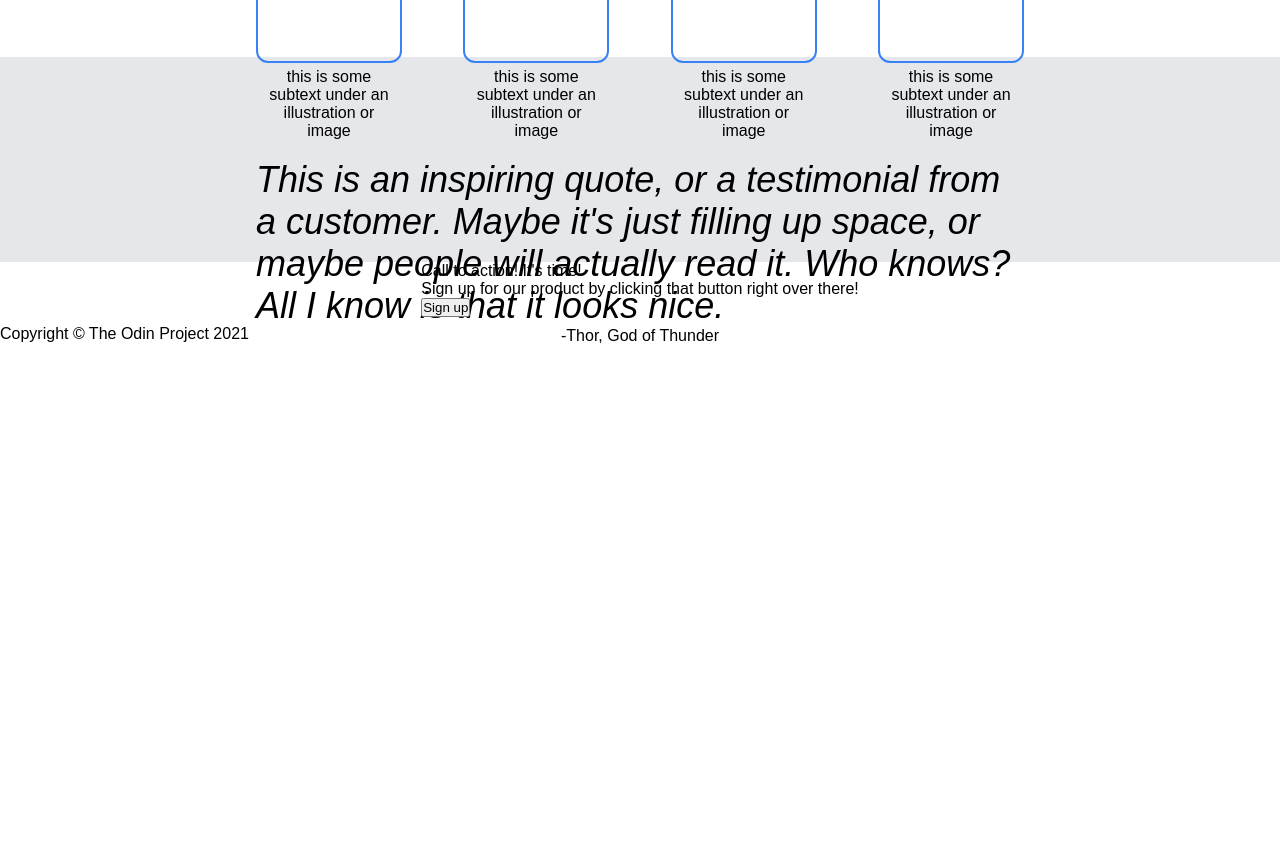
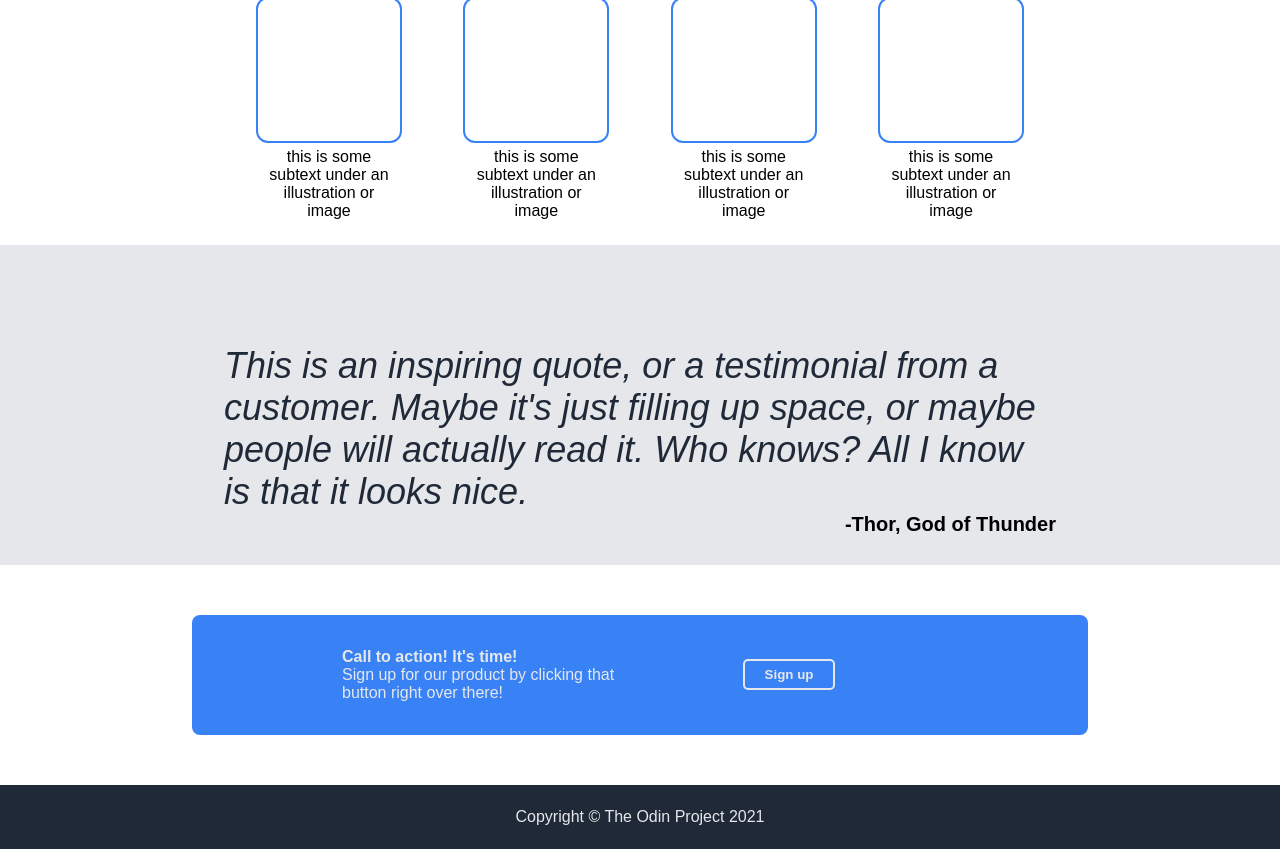
Before and after one commit to AgedFineWine/Landing-Page, a plain HTML site: page index.html in a window 1280 px wide. Shown: the part 395-1244 px from the top of the page. Before the commit the page ends 800 px from the top, so only its background shows below. Drawn offline with Linux system fonts and the light colour scheme.

Commit message:
completed landing page. page now works fine when width and height changes dynamically

```diff
--- a/index.css
+++ b/index.css
@@ -16,11 +16,7 @@ header{
     background-color: #1F2937;
     color: #F9FAF8;
     padding: 20px 150px 100px 150px;
-    height: 30vh;
-}
-
-section{
-    height: 60vh;
+    max-height: 40vh;
 }
 
 footer{
@@ -75,6 +71,7 @@ ul{
     border-style: none;
     border-radius: 5px;
     font-weight: bold;
+    margin-top: 10px;
 }
 
 .row-one, .row-two, .row-three{
@@ -95,7 +92,7 @@ ul{
 
 .row-one{
     margin-bottom: 20px;
-    max-height: 40%;
+    max-height: 40vh;
 }
 
 .box{
@@ -122,16 +119,73 @@ ul{
 
 .row-two{
     background-color: #e5e7eb;
-    padding: 8% 20vw 8% 20vw;
-    max-height: 35%;
+    padding: 100px;
+    max-height: 40vh;
+}
+
+.internal-box{
+    width: 65vw;
+    display: flex;
+    flex-direction: column;
 }
 
 #inspirational-quote{
-    font-style: italic;
+    font-weight: lighter;
     font-size: 36px;
+    color: #1f2937;
+}
 
+#quote-author{
+    align-self: flex-end;
+    font-weight: 900;
+    font-size: 20px;
 }
 
 .row-three{
-    max-height: 25%;
+    max-height: 40vh;
+    padding: 50px 0 50px 0;
 }
+
+.call-to-action{
+    display: flex;
+    align-items: center;
+    justify-content: center;
+    padding: 33px 150px 33px 150px;
+    border-radius: 8px;
+    background-color: #3882f6;
+    width: 70vw;
+}
+
+.sign-up-text{
+    flex: 1;
+}
+
+.sign-up-text > p{
+    color: #e5e7eb;
+}
+
+.sign-up-button{
+    display: flex;
+    align-items: center;
+    justify-content: center;
+    flex: 1;
+}
+
+#bottom-button{
+    padding: 6px 20px;
+    border-radius: 5px;
+    background-color: #3882f6;
+    color: #e5e7eb;
+    font-weight: bold;
+    border-style: solid;
+    border-color: #e5e7eb;
+}
+
+footer{
+    height: 8vh;
+    background-color: #1f2937;
+    color: #e5e7eb;
+    display: flex;
+    align-items: center;
+    justify-content: center;
+}
--- a/index.html
+++ b/index.html
@@ -53,17 +53,23 @@
         </div>
 
         <div class="row-two">
-            <p id="inspirational-quote">This is an inspiring quote, or a testimonial from a customer. Maybe
-                it's just filling up space, or maybe people will actually read it. Who
-                knows? All I know is that it looks nice.
-            </p>
-            <p>-Thor, God of Thunder</p>
+            <div class="internal-box">
+                <p id="inspirational-quote"><i>This is an inspiring quote, or a testimonial from a customer. Maybe
+                    it's just filling up space, or maybe people will actually read it. Who
+                    knows? All I know is that it looks nice.</i>
+                </p>
+                <p id="quote-author">-Thor, God of Thunder</p>
+            </div>
         </div>
         <div class="row-three">
-            <div class="content">
-                <p>Call to action! It's time!</p>
-                <p>Sign up for our product by clicking that button right over there!</p>
-                <button>Sign up</button>
+            <div class="call-to-action">
+                <div class="sign-up-text">
+                    <p><b>Call to action! It's time!</b></p>
+                    <p>Sign up for our product by clicking that button right over there!</p>
+                </div>
+                <div class="sign-up-button">
+                    <button id="bottom-button">Sign up</button>
+                </div>
             </div>
         </div>
     </section>
```
